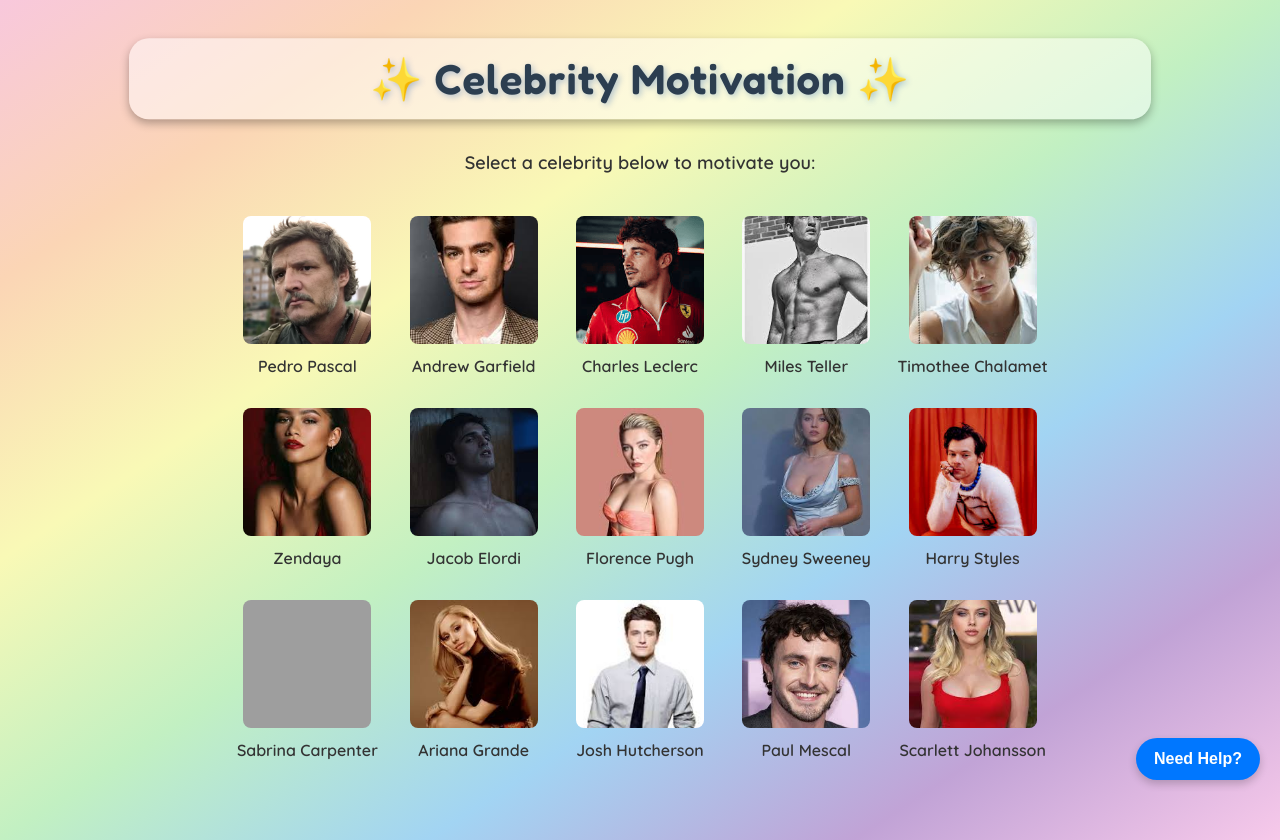
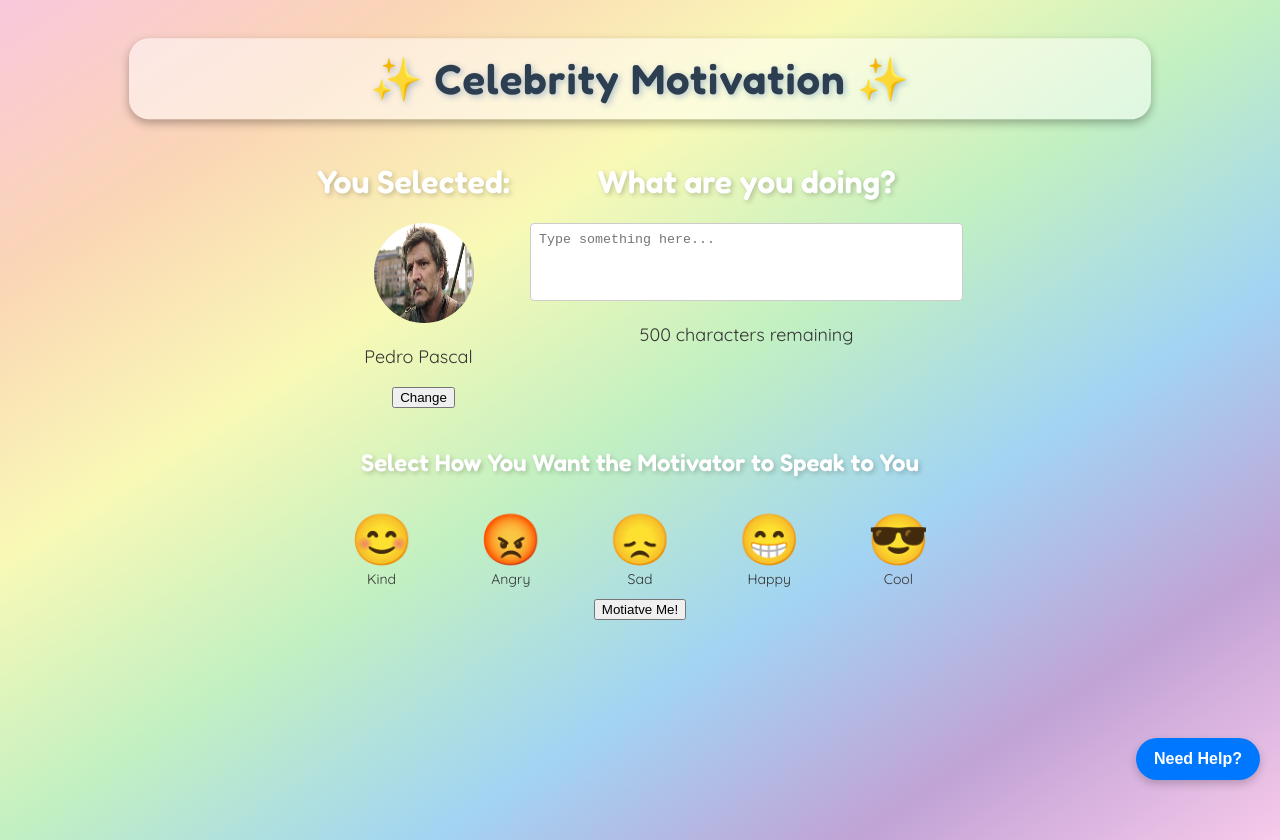
Before and after one commit to GMascetti04/HopperHacks2025, a React (Vite) app in the folder celeb-motive-app/: page / in a window 1280 px wide. Both pictures are taken after a click on the button 307 px from the left and 281 px from the top of the page. Built offline with nearby package versions, Linux system fonts and the light colour scheme; grey boxes are pictures that could not be loaded.

Commit message:
Added user options (mood/context) page

```diff
--- /dev/null
+++ b/celeb-motive-app/public/moods.json
@@ -0,0 +1,32 @@
+[
+    {
+      "emoji": "😊",
+      "description": "Kind",
+      "id": "kind",
+      "message": "You can do it! Keep going!"
+    },
+    {
+      "emoji": "😡",
+      "description": "Angry",
+      "id": "angry",
+      "message": "Get up! Stop wasting time!"
+    },
+    {
+      "emoji": "😞",
+      "description": "Sad",
+      "id": "sad",
+      "message": "It's tough, but you can overcome it!"
+    },
+    {
+      "emoji": "😁",
+      "description": "Happy",
+      "id": "happy",
+      "message": "You're doing great! Keep smiling!"
+    },
+    {
+      "emoji": "😎",
+      "description": "Cool",
+      "id": "cool",
+      "message": "Stay calm, you're in control!"
+    }
+  ]
--- a/celeb-motive-app/src/App.tsx
+++ b/celeb-motive-app/src/App.tsx
@@ -1,9 +1,14 @@
-import React from "react";
+import React, {useState} from "react";
 import Header from "./components/Header";
 import CelebButtonGrid from "./components/CelebritySelect";
 import HelpButton from "./components/HelpButton";
+import UserOptions from "./components/UserOptions";
 
 const App: React.FC = () => {
+
+  const [currentPage, changeCurrentPage] = useState<number>(1);
+  const [currentCeleb, changeCurrentCeleb] = useState({});
+
   return (
     <div
       style={{
@@ -21,13 +26,23 @@ const App: React.FC = () => {
       {/* Header */}
       <Header />
 
-      {/* Subtitle */}
-      <p style={{ textAlign: "center", fontSize: "18px", marginTop: "10px", fontWeight: "bold" }}>
-        Select a celebrity below to motivate you:
-      </p>
+
 
       {/* Celebrity Selection */}
-      <CelebButtonGrid />
+      {currentPage == 1 && (
+      <CelebButtonGrid onSelectCeleb={(x) => {
+
+        changeCurrentCeleb(x);
+        changeCurrentPage(2);
+      }}/>  )
+      }
+
+      {currentPage == 2 && (
+
+        <UserOptions celebrityName={currentCeleb.name} celebrityImagePath={currentCeleb.image}
+        onChangeCurrentCeleb={()=> {changeCurrentPage(1);}} />
+
+      )}
 
       {/* Help Button */}
       <HelpButton />
--- a/celeb-motive-app/src/components/CelebritySelect.tsx
+++ b/celeb-motive-app/src/components/CelebritySelect.tsx
@@ -5,7 +5,7 @@ interface Celebrity {
   image: string;
 }
 
-const CelebButtonGrid = () => {
+const CelebButtonGrid = ({onSelectCeleb}) => {
   const [celebrities, setCelebrities] = useState<Celebrity[]>([]);
 
   useEffect(() => {
@@ -19,6 +19,12 @@ const CelebButtonGrid = () => {
   }, []);
 
   return (
+    <div>
+        {/* Subtitle */}
+        <p style={{ textAlign: "center", fontSize: "18px", marginTop: "10px", fontWeight: "bold" }}>
+                Select a celebrity below to motivate you:
+        </p>
+
     <div
       style={{
         display: "flex",
@@ -26,6 +32,7 @@ const CelebButtonGrid = () => {
         alignItems: "center",
       }}
     >
+
       <div
         style={{
           display: "grid",
@@ -54,6 +61,7 @@ const CelebButtonGrid = () => {
                 e.currentTarget.style.transform = "scale(1)";
                 e.currentTarget.style.boxShadow = "none";
               }}
+              onClick={()=> {onSelectCeleb(celeb);}}
             >
               <img
                 src={celeb.image || "/assets/default.jpg"}
@@ -83,6 +91,7 @@ const CelebButtonGrid = () => {
           </div>
         ))}
       </div>
+      </div>
     </div>
   );
 };
--- /dev/null
+++ b/celeb-motive-app/src/components/UserOptions.tsx
@@ -0,0 +1,125 @@
+import { useState, useEffect } from "react";
+
+
+
+const UserOptions = ({ celebrityName, celebrityImagePath, onChangeCurrentCeleb }) => {
+
+    const [text, changeText] = useState('')
+
+    const [selectedMood, setSelectedMood] = useState(null);
+
+    const [moods, setMoods] = useState<never[]>([]);
+
+
+
+    const handleSelectMood = (mood) => {
+        setSelectedMood(mood); // Update the selected mood
+    };
+
+
+    const handleChange = (event) => {
+        changeText(event.target.value); // Update state with the text input value
+    };
+
+    useEffect(() => {
+        fetch("/moods.json") // The JSON file is located in the public folder
+            .then((response) => response.json())
+            .then((data) => { setMoods(data); console.log(data); })
+            .catch((error) => console.error("Error loading moods data:", error));
+    }, []);
+
+    return (
+
+        <div>
+
+            <div style={{display: 'flex'}}>
+
+                <div style={{alignItems: 'center', justifyContent: 'center', textAlign: 'center', marginBottom: '20px' }}>
+                    <h1 style={{ marginRight: '20px', display: 'flex', alignItems: 'center' }}>You Selected:</h1>
+
+                    <div style={{  alignItems: 'center' }}>
+                        <img
+                            src={celebrityImagePath}
+                            alt={celebrityName}
+                            style={{ width: '100px', height: '100px', borderRadius: '50%' }}
+                        />
+                        <p style={{ marginRight: '10px', alignItems: 'center' }}>{celebrityName}</p> {/* Ensure name is centered */}
+                        <button onClick={
+                            onChangeCurrentCeleb
+                        }>Change</button>
+
+                    </div>
+                </div>
+
+                <div>
+
+                    <h1>What are you doing?</h1>
+
+                    <textarea
+                        id="textarea"
+                        value={text} // Bind value of textarea to state
+                        onChange={handleChange} // Update state on change
+                        rows={4} // Number of visible rows
+                        cols={50} // Number of visible columns
+                        placeholder="Type something here..."
+                        maxLength={500}
+                        style={{
+                            padding: "8px",
+                            borderRadius: "4px",
+                            border: "1px solid #ccc",
+                            resize: "none", // Allow resizing both vertically and horizontally
+                        }}
+                    />
+
+                    {/* Display remaining character count */}
+                    <div>
+                        {text.length < 500 ? (
+                            <p>{500 - text.length} characters remaining</p>
+                        ) : (
+                            <p style={{ color: "red" }}>Character limit reached! Please remove some text.</p>
+                        )}
+                    </div>
+                </div>
+
+
+            </div>
+
+
+
+
+            <h2>Select How You Want the Motivator to Speak to You</h2>
+            <div style={{ display: "flex", justifyContent: "space-around", alignItems: "center" }}>
+                {moods.map((mood) => (
+                    <div
+                        key={mood.id}
+                        onClick={() => handleSelectMood(mood)}
+                        style={{
+                            textAlign: "center",
+                            cursor: "pointer",
+                            padding: "10px",
+                            borderRadius: "10px",
+                            transition: "transform 0.3s ease",
+                            backgroundColor: selectedMood?.id === mood.id ? "#D3D3D3" : "transparent",
+                        }}
+                        title={mood.description} // Tooltip on hover
+                    >
+                        <div style={{ fontSize: "50px" }}>{mood.emoji}</div>
+                        <div style={{ fontSize: "14px" }}>{mood.description}</div>
+                    </div>
+                ))}
+            </div>
+
+            {selectedMood && (
+                <div style={{ marginTop: "20px", fontSize: "18px", fontWeight: "bold" }}>
+                    Motivational Message: {selectedMood.message}
+                </div>
+            )}
+
+            <button>Motiatve Me!</button>
+
+        </div>
+
+    );
+};
+
+export default UserOptions;
```
